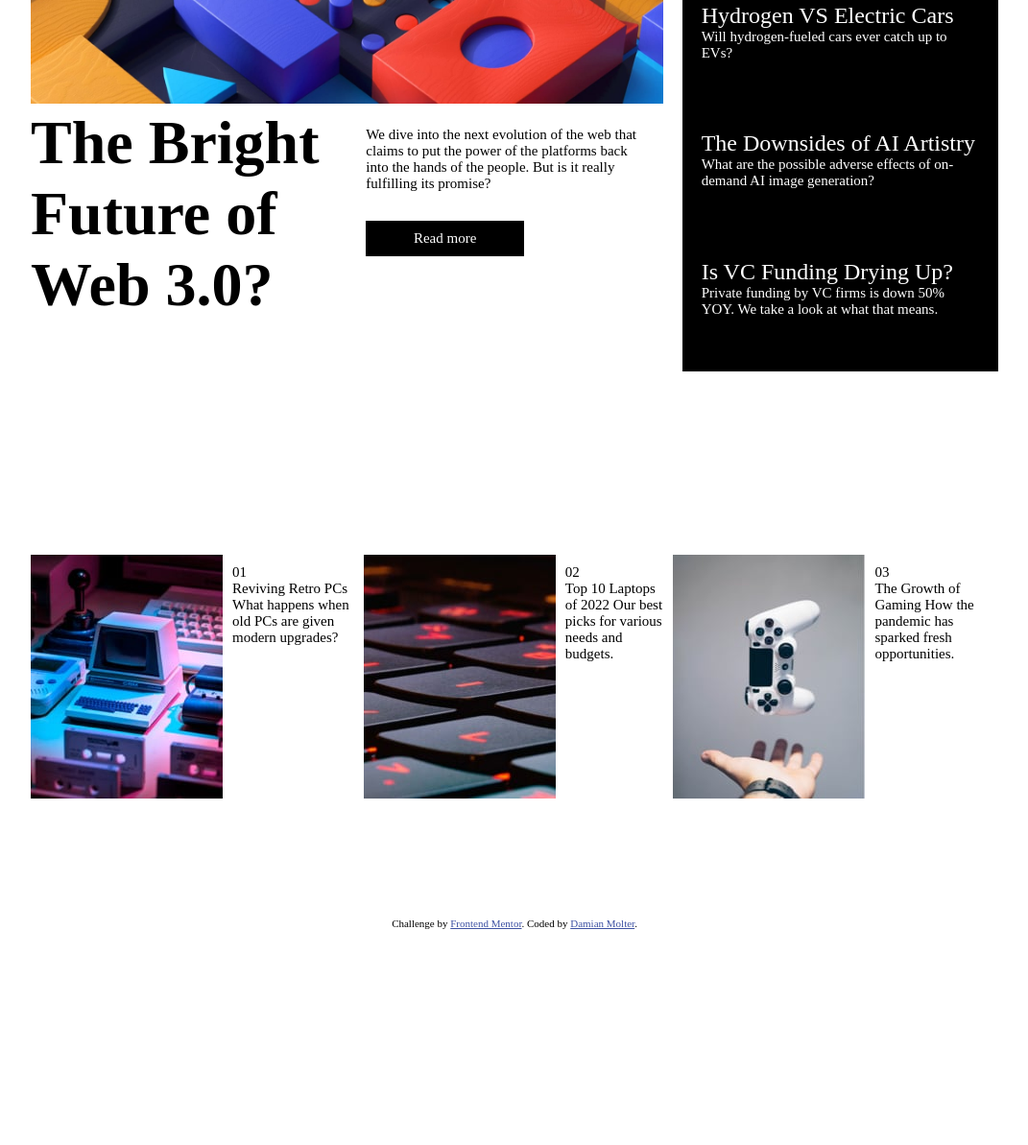
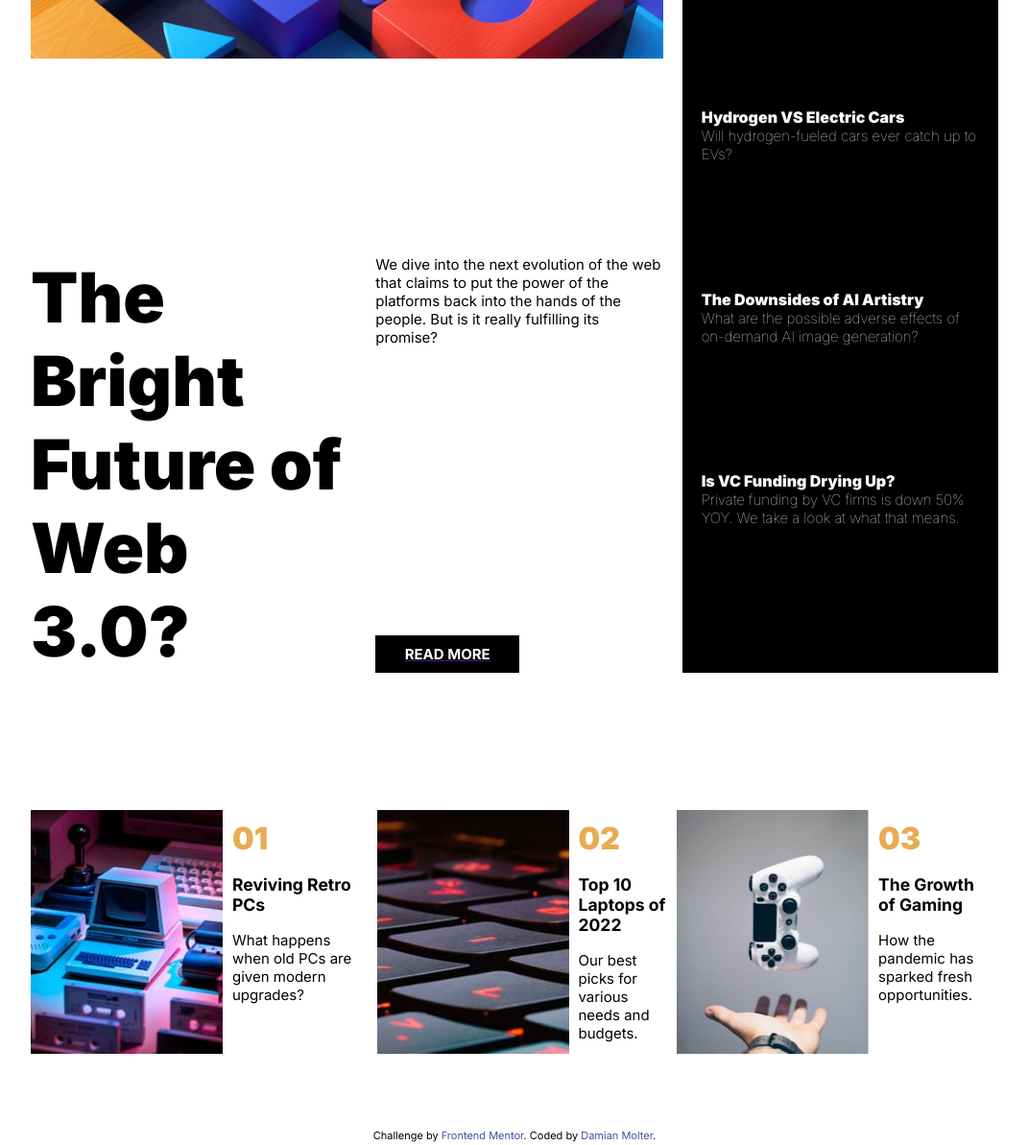
Before and after one commit to DamianMolter/NewsHomepageMain, a plain HTML site: page index.html in a window 1280 px wide. Shown: the part 593-1786 px from the top of the page at 96% size, without its empty margins (104-1175 px from the left). Before the commit the page ends 1697 px from the top, so only its background shows below. Drawn offline with Linux system fonts and the light colour scheme.

Commit message:
Adjusted style and link colors

```diff
--- a/index.html
+++ b/index.html
@@ -13,6 +13,12 @@
     <title>Frontend Mentor | News homepage</title>
 
     <link rel="stylesheet" href="./style.css" />
+    <link rel="preconnect" href="https://fonts.googleapis.com" />
+    <link rel="preconnect" href="https://fonts.gstatic.com" crossorigin />
+    <link
+      href="https://fonts.googleapis.com/css2?family=Inter:ital,opsz,wght@0,14..32,100..900;1,14..32,100..900&display=swap"
+      rel="stylesheet"
+    />
   </head>
   <body>
     <div id="grid-container">
@@ -22,11 +28,11 @@
         </div>
 
         <div class="menu">
-          <div class="menu-option">Home</div>
-          <div class="menu-option">New</div>
-          <div class="menu-option">Popular</div>
-          <div class="menu-option">Trending</div>
-          <div class="menu-option">Categories</div>
+          <div class="menu-option"><a href="" class="link">Home</a></div>
+          <div class="menu-option"><a href="" class="link">New</a></div>
+          <div class="menu-option"><a href="" class="link">Popular</a></div>
+          <div class="menu-option"><a href="" class="link">Trending</a></div>
+          <div class="menu-option"><a href="" class="link">Categories</a></div>
         </div>
       </div>
       <div class="first-article">
@@ -40,22 +46,22 @@
             power of the platforms back into the hands of the people. But is it
             really fulfilling its promise?
           </div>
-          <div class="black-button">Read more</div>
+          <a href=""><div class="black-button">READ MORE</div></a>
         </div>
       </div>
       <div class="black-box">
         <div class="title">New</div>
         <div class="article">
-          <span class="title">Hydrogen VS Electric Cars</span><br />
+          <span class="title"><a href="" class="link">Hydrogen VS Electric Cars</a></span><br />
           Will hydrogen-fueled cars ever catch up to EVs?
         </div>
         <div class="article">
-          <span class="title">The Downsides of AI Artistry</span><br />
+          <span class="title"><a href="" class="link">The Downsides of AI Artistry</a></span><br />
           What are the possible adverse effects of on-demand AI image
           generation?
         </div>
         <div class="article">
-          <span class="title">Is VC Funding Drying Up?</span><br />
+          <span class="title"><a href="" class="link">Is VC Funding Drying Up?</a></span><br />
           Private funding by VC firms is down 50% YOY. We take a look at what
           that means.
         </div>
@@ -64,16 +70,16 @@
         <div class="article">
           <div><img src="./assets/images/image-retro-pcs.jpg" /></div>
           <div class="text">
-            01 <br />
-            Reviving Retro PCs What happens when old PCs are given modern
+            <span class="article-number">01</span><br/>
+            <h3><a href="" class="link">Reviving Retro PCs</a></h3> What happens when old PCs are given modern
             upgrades?
           </div>
         </div>
         <div class="article">
           <div><img src="./assets/images/image-top-laptops.jpg" alt="" /></div>
           <div class="text">
-            02 <br />
-            Top 10 Laptops of 2022 Our best picks for various needs and budgets.
+            <span class="article-number">02</span> <br />
+            <h3><a href="" class="link">Top 10 Laptops of 2022</a></h3>Our best picks for various needs and budgets.
           </div>
         </div>
         <div class="article">
@@ -81,8 +87,8 @@
             <img src="./assets/images/image-gaming-growth.jpg" alt="" />
           </div>
           <div class="text">
-            03 <br />
-            The Growth of Gaming How the pandemic has sparked fresh
+            <span class="article-number">03</span> <br />
+            <h3><a href="" class="link">The Growth of Gaming</a></h3>How the pandemic has sparked fresh
             opportunities.
           </div>
         </div>
--- a/style.css
+++ b/style.css
@@ -3,11 +3,12 @@ body{
       justify-content: center;
       padding: 10%;
       font-size: 15px;
+      font-family: inter, sans-serif;
 }
 
 #grid-container{
       display: grid;
-      grid-template-rows: 1fr 2fr 2fr;
+      grid-template-rows: 1fr 4fr 2fr;
       grid-template-columns: 2fr 1fr;
       gap: 20px;
 }
@@ -31,6 +32,20 @@ body{
       justify-content: space-around;
 }
 
+.title .link{
+      color: white;
+}
+
+.link{
+      color: black;
+      text-decoration: none;
+
+}
+
+.link:hover{
+      color: hsl(35, 77%, 62%);
+}
+
 .first-article{
       display: grid;
       grid-template-rows: 1fr 1fr;
@@ -47,25 +62,42 @@ body{
 
 .first-article-title{
       font-weight: 900;
-      font-size: 4rem;
+      font-size: 4.5rem;
       text-align: left;
+      padding-top: 20px;
 }
 
 .first-article-content{
-      padding: 20px;
+      padding-left: 30px;
+      padding-top:  20px;
       text-align: left;
       display: flex;
       flex-direction: column;
-      justify-content: stretch;
-      gap: 30px;
+      justify-content: space-between;
+}
+
+.first-article-content a{
+      width: 50%;
 }
 
 .black-button{
-      width: 50%;
+      display: block;
       text-align: center;
       background-color: black;
       color: white;
       padding: 10px;
+}
+
+a > .black-button{
+      color: white;
+      font-weight: bolder;
+      text-decoration: none;
+}
+
+a .black-button:hover{
+      color: black;
+      text-decoration: none;
+      background-color: hsl(5, 85%, 63%);
 }
 
 .black-box{
@@ -73,13 +105,22 @@ body{
       color: white;
       display: flex;
       flex-direction: column;
-      justify-content: space-around;
+      justify-content: space-evenly;
       padding: 20px;
+}
+
+.black-box .title{
+      font-size: 1rem;
+      font-weight: 900;
 }
 
 .black-box > .title{
       font-size: 2rem;
       font-weight: 900;
+}
+
+.black-box .article{
+      font-weight: lighter;
 }
 
 .black-box span{
@@ -92,6 +133,12 @@ body{
       justify-content: center;
       align-items: center;
       padding-top: 50px;
+}
+
+span.article-number{
+      font-size: 2rem;
+      color: hsl(35, 77%, 62%);
+      font-weight: 900;
 }
 
 .bottom-section .article{
@@ -109,4 +156,10 @@ body{
 }
 .attribution a {
   color: hsl(228, 45%, 44%);
+  text-decoration: none;
 }
+
+.attribution a:hover {
+      color: hsl(35, 77%, 62%);
+      text-decoration: none;
+    }
```
